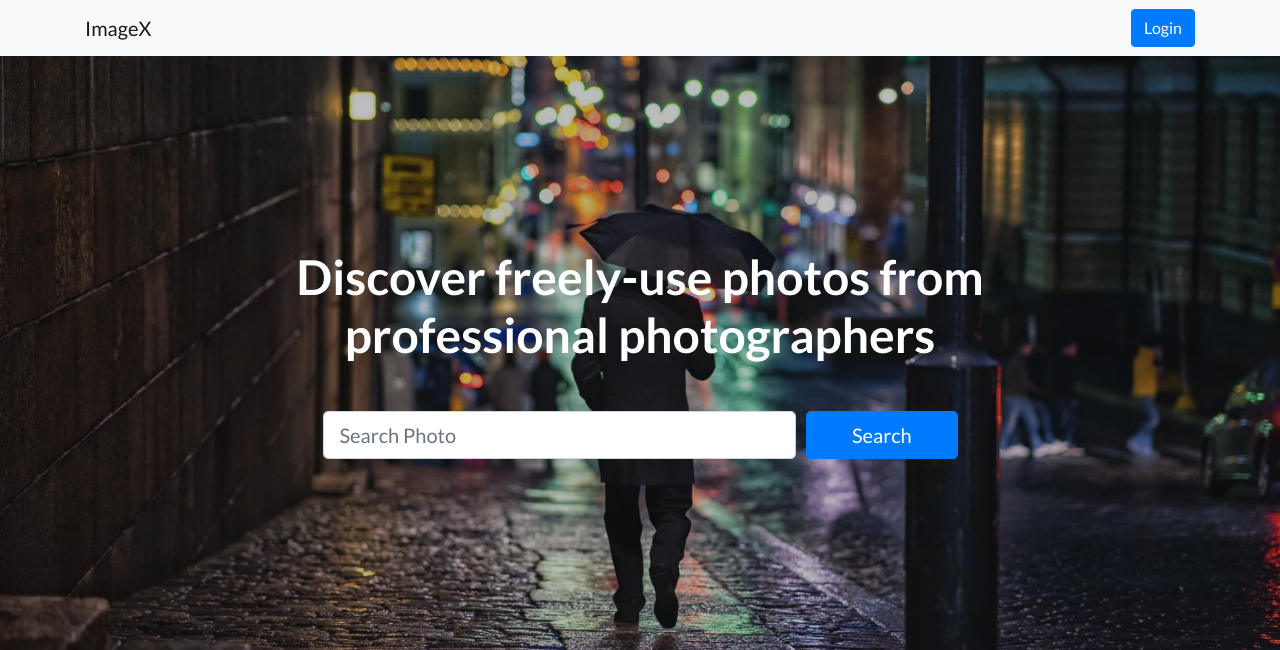
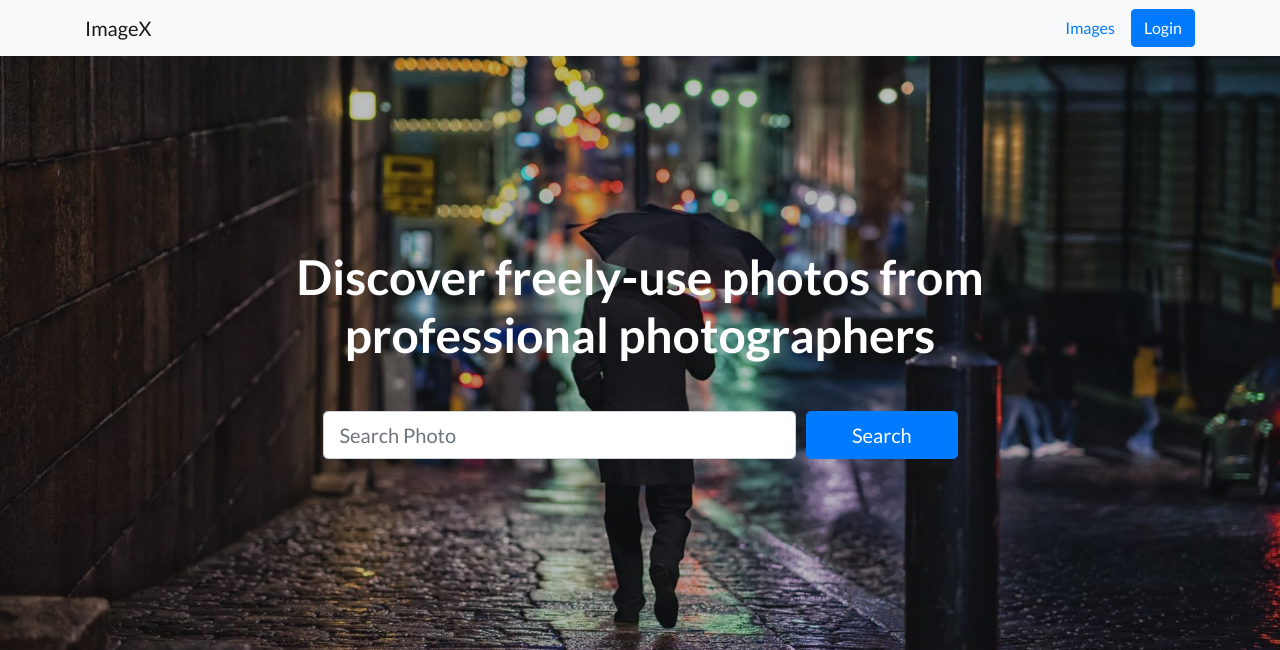
Before and after one commit to allen1124/CaThink, a Django app: page / in a window 1280 px wide. Shown: the top 650 px of the page. Run offline with Django 3.2, Linux system fonts and the light colour scheme; some libraries are stand-ins or nearby versions.

Commit message:
Homepage Search

```diff
--- a/ImageX/settings.py
+++ b/ImageX/settings.py
@@ -107,7 +107,7 @@ AUTH_PASSWORD_VALIDATORS = [
 
 LANGUAGE_CODE = 'en-us'
 
-TIME_ZONE = 'UTC'
+TIME_ZONE = 'Asia/Hong_Kong'
 
 USE_I18N = True
 
--- a/ImageX/views.py
+++ b/ImageX/views.py
@@ -1,22 +1,14 @@
 from django.contrib import auth
 from django.http import HttpResponseRedirect
 from django.shortcuts import render, redirect
-from django.db.models import Q
 from django.contrib.auth.forms import UserCreationForm
-from images.models import Image
 
 
 
 def index(request):
-    query = request.GET.get("q")
-    if query:
-        querysetList = Image.objects.all()
-        querysetList = querysetList.filter(Q(tag__contains=query))
-        context = {
-            "imagesList": querysetList,
-        }
-        return render(request, "images.html", context)
-    return render(request, 'index.html')
+	return render(request, 'index.html')
+
+
 
 def login(request):
 
--- a/templates/head.html
+++ b/templates/head.html
@@ -28,15 +28,16 @@
 	<nav class="navbar navbar-light bg-light static-top">
 		<div class="container">
 			<a class="navbar-brand" href="/">ImageX</a>
+			<div>
+			<a class="btn btn-default" href="/images/">Images</a>
 			{% if user.is_authenticated %}
-				<div>
-					<a>{{ user.username }}</a>
 					<a class="btn btn-default" href="/images/create">Upload</a>
-					<a class="btn btn-primary" href="/logout/">Logout</a>
-				</div>
+					<a class="btn btn-default" href="/logout/">Logout</a>
+					<a class="btn btn-default" href="#">{{ user.username }}</a>
 			{% else %}
 				<a class="btn btn-primary" href="/login/">Login</a>
 			{% endif %}
+			</div>
 		</div>
 	</nav>
 	{% block content%}
--- a/templates/index.html
+++ b/templates/index.html
@@ -10,7 +10,7 @@
 					<h1 class="mb-5">Discover freely-use photos from professional photographers</h1>
 				</div>
 				<div class="col-md-10 col-lg-8 col-xl-7 mx-auto">
-					<form method="GET">
+					<form method="GET" action="images">
 						<div class="form-row">
 							<div class="col-12 col-md-9 mb-2 mb-md-0">
 								<input type="search" name="q" value="{{ request.GET.q }}" class="form-control form-control-lg" placeholder="Search Photo">
```
Also changed, not shown: templates/images.html (line endings or trailing spaces).
